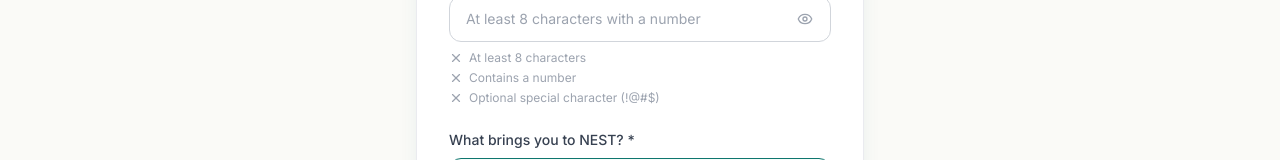
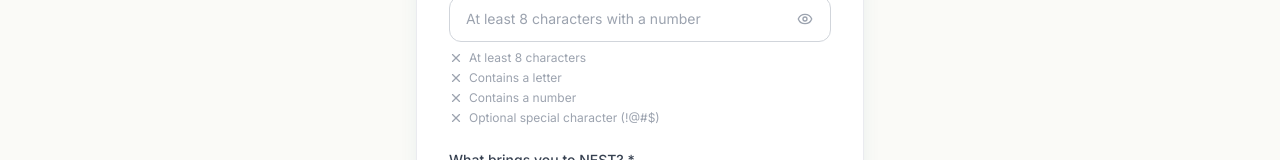
Before and after one commit to Yashhh0029/NEST, a React (Vite) app in the folder frontend/: page /register in a window 1280 px wide. Shown: the part 592-752 px from the top of the page. Built offline with nearby package versions, Linux system fonts and the light colour scheme; no server answers.

Commit message:
fix(auth): make manual signup verification and login reliable

```diff
--- a/frontend/src/pages/RegisterPage.tsx
+++ b/frontend/src/pages/RegisterPage.tsx
@@ -18,7 +18,8 @@
   password: z
     .string()
     .min(8, "Password must be at least 8 characters")
-    .regex(/[0-9]/, "Password must contain at least one number"),
+    .regex(/[0-9]/, "Password must contain at least one number")
+    .regex(/[A-Za-z]/, "Password must contain at least one letter"),
   role: z.enum(["newcomer", "helper", "both"] as const),
 });
 
@@ -78,6 +79,7 @@
 
   // Password strength checks
   const hasMinLength = passwordValue.length >= 8;
+  const hasLetter = /[A-Za-z]/.test(passwordValue);
   const hasNumber = /[0-9]/.test(passwordValue);
   const hasSpecial = /[^A-Za-z0-9]/.test(passwordValue);
 
@@ -279,6 +281,14 @@
               </div>
               <div
                 className={`flex items-center gap-1.5 ${
+                  hasLetter ? "text-brand-success" : "text-gray-400"
+                }`}
+              >
+                {hasLetter ? <Check className="w-3.5 h-3.5" /> : <X className="w-3.5 h-3.5" />}
+                <span>Contains a letter</span>
+              </div>
+              <div
+                className={`flex items-center gap-1.5 ${
                   hasNumber ? "text-brand-success" : "text-gray-400"
                 }`}
               >
```
Also changed, not shown: 1 other file (tests, documents, lock files or other folders).
